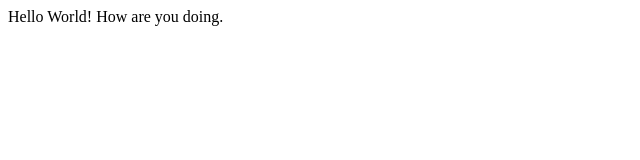
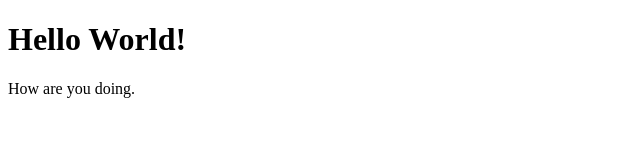
Before and after one commit to shivanisnarang/Breaking-HTML, a plain HTML site: page index.html in a window 1280 px wide. Shown: the whole page, without its empty margins (0-640 px from the left). Drawn offline with Linux system fonts and the light colour scheme.

Commit message:
Added H1 Tag

```diff
--- a/index.html
+++ b/index.html
@@ -7,6 +7,6 @@ To change this template use Tools | Templates.
     <title></title>
 </head>
 <body>
-Hello World! How are you doing.
+<h1>Hello World!</h1>How are you doing.
 </body>
 </html>
```
Also changed, not shown: 1 other file.
